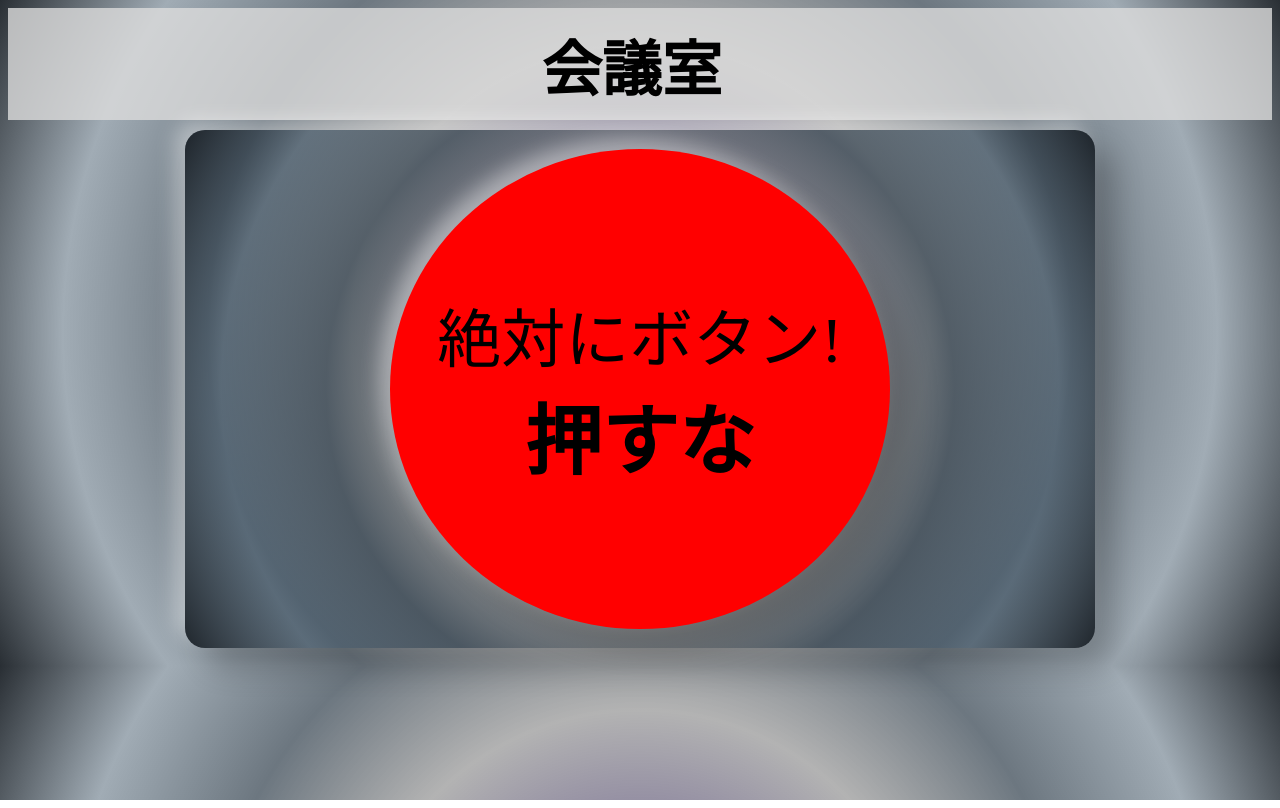
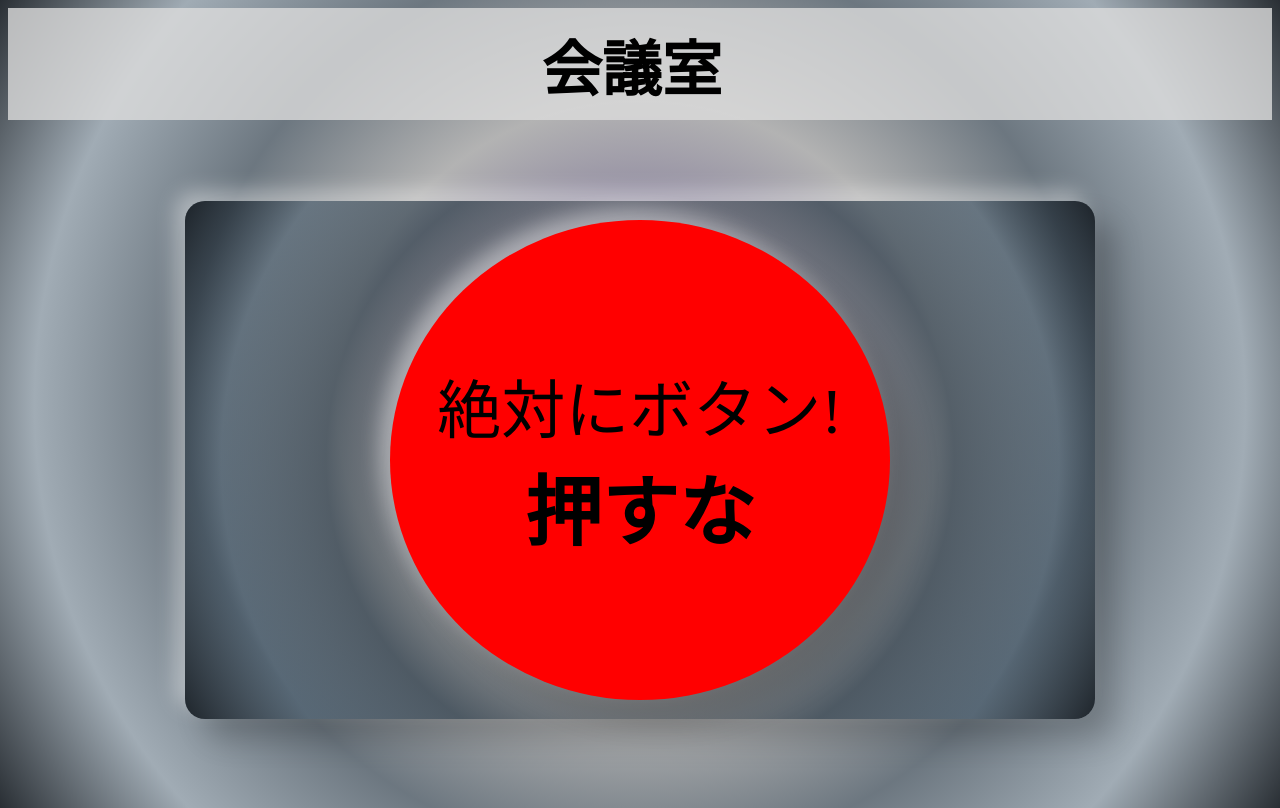
Before and after one commit to CuriRi35/IoTRepo, a plain HTML site: page index.html in a window 1280 px wide. Drawn offline with Linux system fonts and the light colour scheme.

Commit message:
コミット

```diff
--- a/style.css
+++ b/style.css
@@ -65,7 +65,7 @@ h2,time{
 .button {
   width: 100%;
   height: auto;
-  margin: 1% 5%;
+  margin: 8% 5%;
   padding: 1%;
   box-shadow: 20px 20px 30px rgba(0, 0, 0, 0.2), -10px -10px 20px rgba(255, 255, 255, 0.4);
   background: radial-gradient(circle, rgba(64, 49, 78, 0.9), rgba(101, 91, 129, 0.8), rgba(128, 128, 128, 0.6), rgba(46, 61, 74, 0.7), rgba(67, 89, 107, 0.5), rgba(18, 24, 30, 0.9));
```
